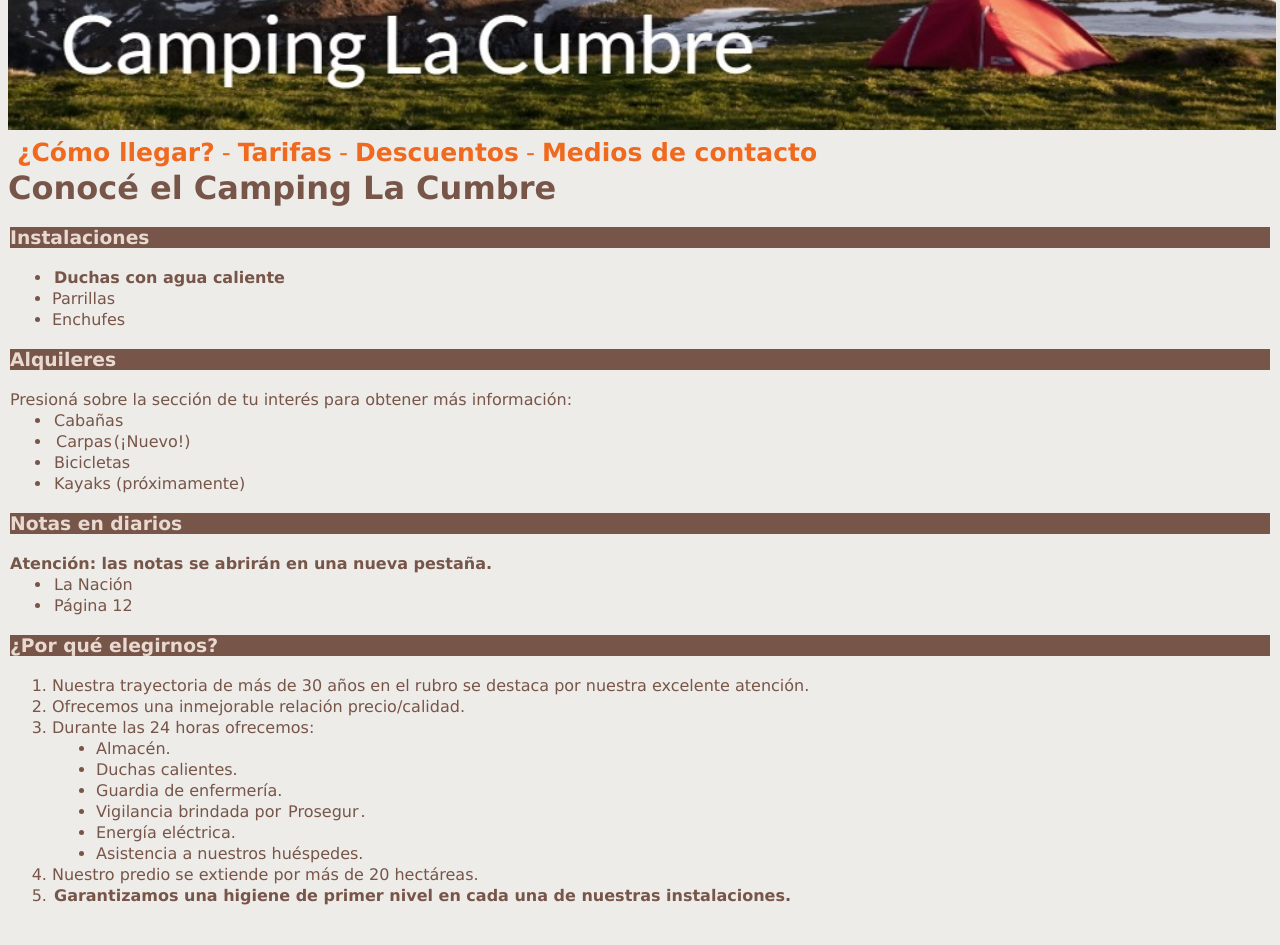
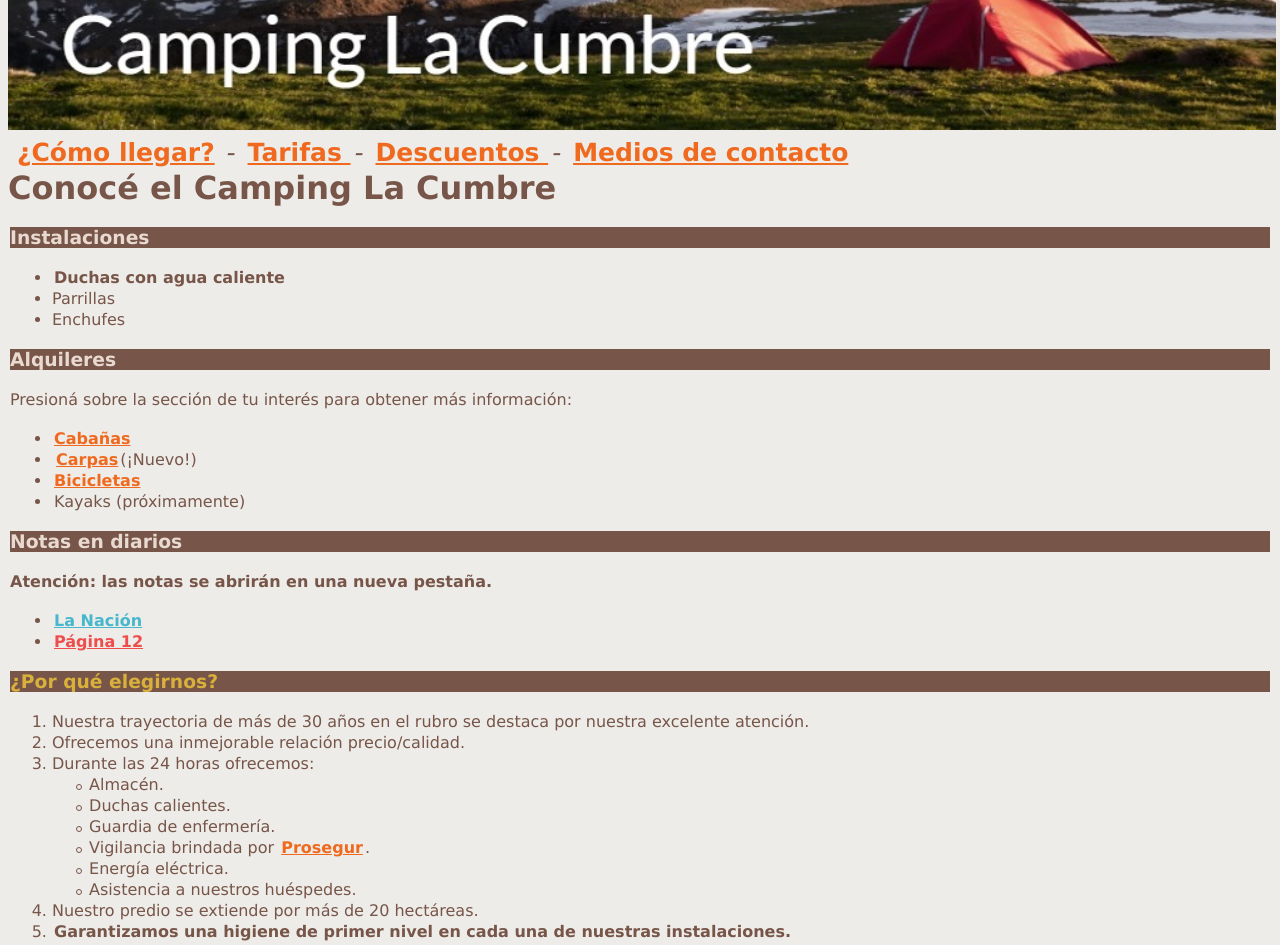
Before and after one commit to gabox2002/ejercicio_sem3, a plain HTML site: page index.html in a window 1280 px wide. Shown: the part 240-1185 px from the top of the page. Before the commit the page ends 1149 px from the top, so only its background shows below. Drawn offline with Linux system fonts and the light colour scheme.

Commit message:
ejercicio

```diff
--- a/index.html
+++ b/index.html
@@ -4,62 +4,7 @@
     <meta charset="UTF-8">
     <meta http-equiv="X-UA-Compatible" content="ie=edge">
     <meta name="viewport" content="width=device-width, initial-scale=1.0">
-    <!-- <link rel="stylesheet" href="./styles/style.css"> -->
-    <style>
-        * {
-            font-family: Verdana, Arial, sans-serif;
-            background-color: #EDECE9;
-            margin: 2px;
-            color: #775548;
-        }
-        header {
-            text-align: left;
-        }
-        header a {
-            color: #EF691E;
-        }
-        img {
-            width: 100%;
-        }
-        a {
-            text-decoration: none;
-        }
-        nav ul {
-            list-style: none;
-            display: flex;
-            justify-content: left;
-            color: #EF691E;
-            font-size: 25px;
-            padding-left: 0px;
-        }
-        nav li {
-            margin: 0 5px;
-            font-weight: bold;
-        }
-
-        h1 {
-            color: #775548;
-            text-align: left;
-        }
-        h3 {
-            background-color: #775548;
-            margin-top: 20px;
-            color: #E9DAD1;
-            margin-bottom: 20px;
-        }
-        main {
-            padding: 0px;
-        }
-        ul {
-            list-style-type: disc;
-            padding-left: 40px;
-        }
-        ol {
-            list-style-type: decimal;
-            padding-left: 40px;
-        }
-    </style>
-    </style>
+    <link rel="stylesheet" href="./styles/style.css">
     <title>Document</title>
 </head>
 <body>
@@ -68,18 +13,9 @@
         <nav>
             <ul>
                 <li>
-                    <a href="">¿Cómo llegar?</a>
-                </li>
-                -
-                <li>
-                    <a href="">Tarifas</a>
-                </li>
-                -
-                <li>
-                    <a href="">Descuentos</a>
-                </li>
-                -
-                <li>
+                    <a href="">¿Cómo llegar?</a><i> -</i>
+                    <a href="">Tarifas </a><i> -</i>
+                    <a href="">Descuentos </a><i> -</i>
                     <a href="">Medios de contacto</a>
                 </li>
             </ul>
@@ -120,15 +56,15 @@
             <b>Atención: las notas se abrirán en una nueva pestaña.</b>
             <ul>
                 <li>
-                    <a href="http://">La Nación</a>
+                    <a id="nacion" href="http://">La Nación</a>
                 </li>
                 <li>
-                    <a href="http://">Página 12</a>
+                    <a id="pagina" href="http://">Página 12</a>
                 </li>
             </ul>
         </div>
         <div>
-            <h3>¿Por qué elegirnos?</h3>
+            <h3 id="elegir">¿Por qué elegirnos?</h3>
             <ol>
                 <li>
                     Nuestra trayectoria de más de 30 años en el rubro se destaca por nuestra excelente atención.
--- a/styles/style.css
+++ b/styles/style.css
@@ -0,0 +1,77 @@
+* {
+    font-family: Verdana, Arial, sans-serif;
+    background-color: #EDECE9;
+    margin: 2px;
+    color: #775548;
+}
+header {
+    text-align: left;
+}
+header a {
+    color: #EF691E;
+}
+img {
+    width: 100%;
+}
+a {
+    color: #EF691E;
+    font-weight: bold;
+}
+nav ul {
+    list-style: none;
+    display: flex;
+    justify-content: left;
+    color: #EF691E;
+    font-size: 25px;
+    padding-left: 0px;
+    margin-top: 0;
+}
+nav li {
+    margin: 0 5px;
+}
+
+h1 {
+    color: #775548;
+    text-align: left;
+}
+h3 {
+    background-color: #775548;
+    color: #E9DAD1;
+    margin-top: 20px;
+    margin-bottom: 20px;
+}
+main {
+    padding: 0px;
+}
+ul {
+    list-style-type: disc;
+    padding-left: 40px;
+    margin-top: 20px;
+}
+ol {
+    list-style-type: decimal;
+    padding-left: 40px;
+}
+ol ul {
+    list-style-type: none;
+    margin-top: 0;
+    padding-left: 20px;
+}
+ol ul li::before {
+    content: "";
+    display: inline-block;
+    width: 4px;
+    height: 4px;
+    border: 1px solid #775548;
+    border-radius: 50%;
+    margin-right: 2px;
+}
+#nacion{
+    color: #46B7CD;
+}
+#pagina {
+    color: #EE4D4C;
+}
+#elegir {
+    color: #D8B03B;
+}
```
